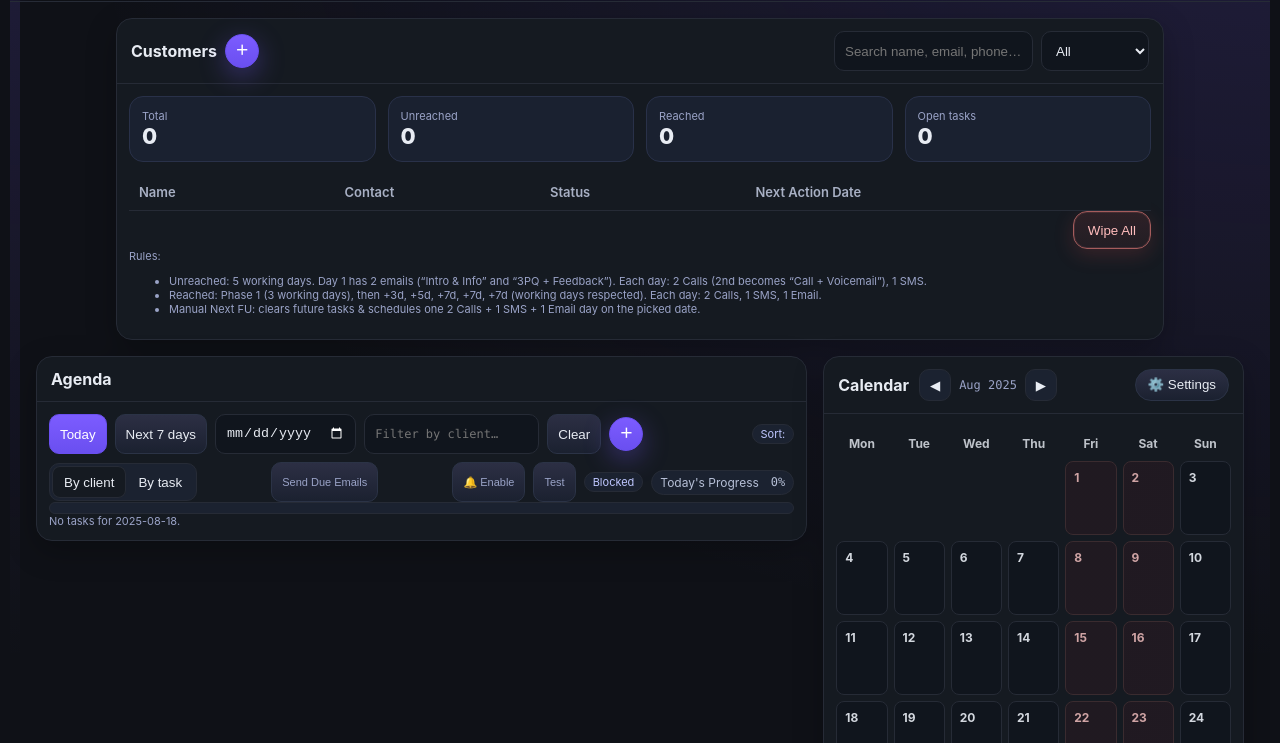
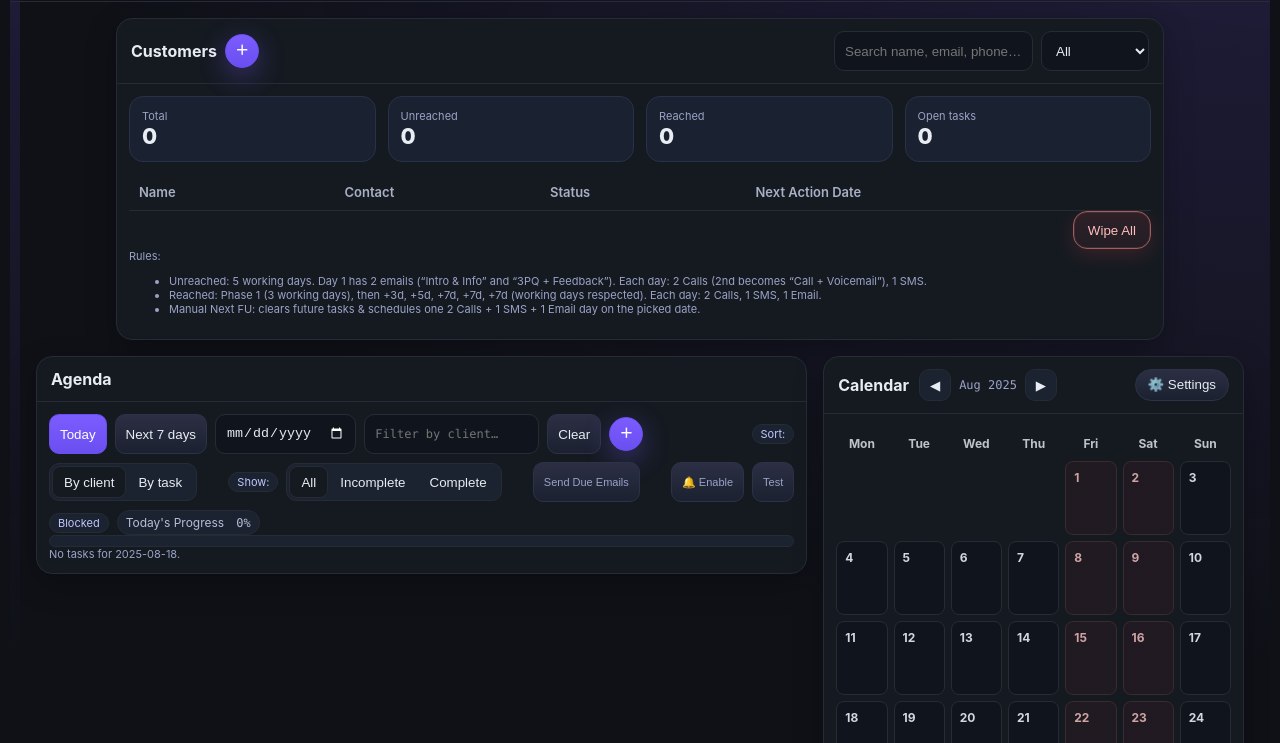
Before and after one commit to FollowApp-crm/followup-crm, a plain HTML site: page index.html in a window 1280 px wide. Shown: the part 57-800 px from the top of the page. Drawn offline with Linux system fonts and the light colour scheme.

Commit message:
Update index.html

```diff
--- a/index.html
+++ b/index.html
@@ -189,6 +189,13 @@
               <button type="button" id="sortClient" class="primary" aria-pressed="true">By client</button>
               <button type="button" id="sortType" aria-pressed="false">By task</button>
             </div>
+<div class="space"></div>
+<div class="pill">Show:</div>
+<div class="seg" role="group" aria-label="Show tasks">
+  <button type="button" id="showAll"  class="primary" aria-pressed="true">All</button>
+  <button type="button" id="showOpen" aria-pressed="false">Incomplete</button>
+  <button type="button" id="showDone" aria-pressed="false">Complete</button>
+</div>
 
             <div class="space"></div>
             <button type="button" id="sendDueEmails" class="tiny" title="Open mail drafts for today’s unreached emails">Send Due Emails</button>
```
